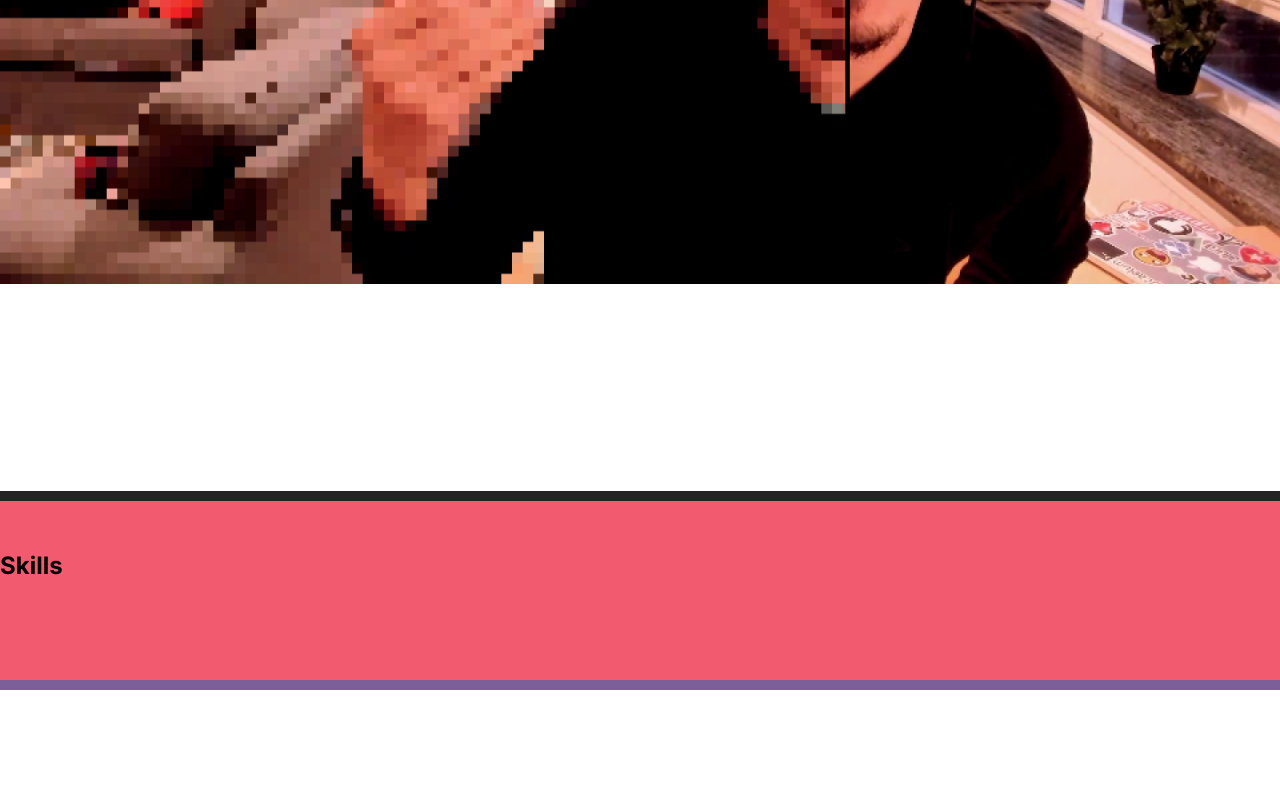
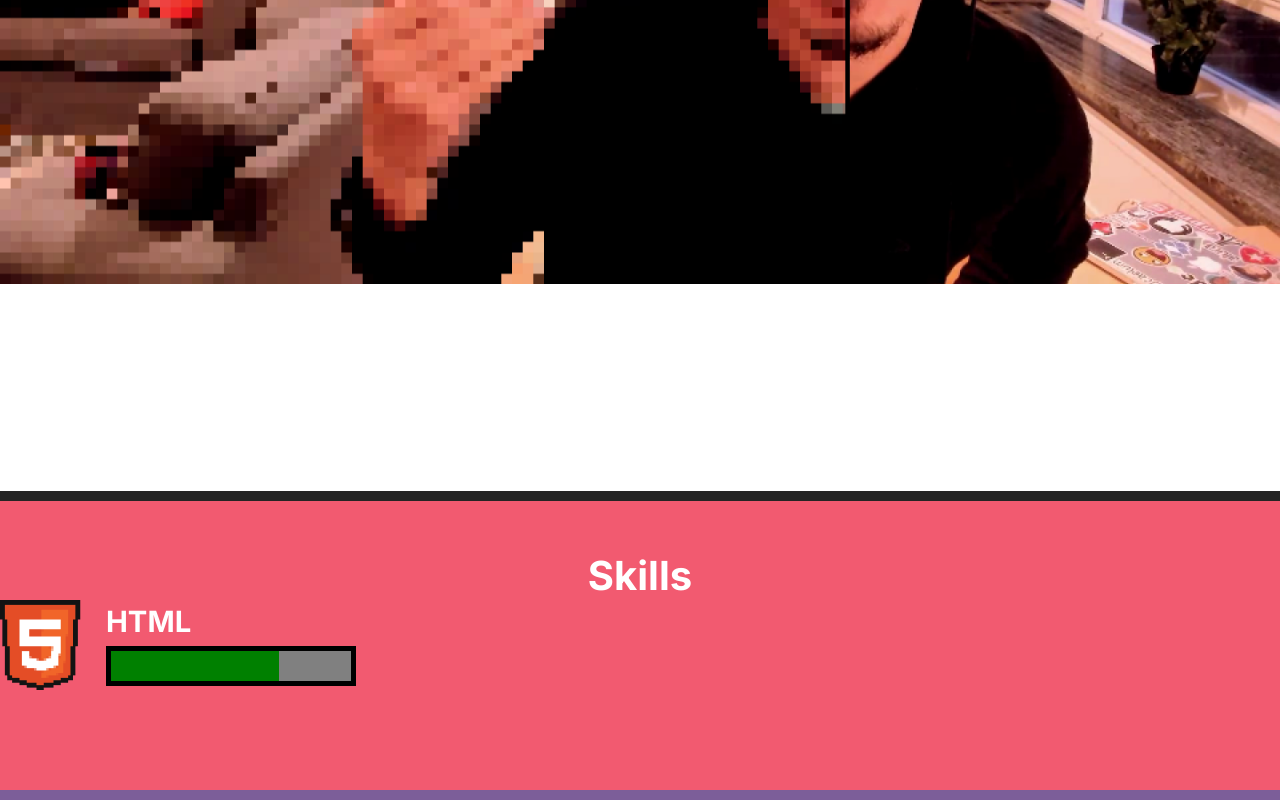
Before and after one commit to riboldidev/curso-html-css, a plain HTML site: page index.html in a window 1280 px wide. Shown: the part 509-1309 px from the top of the page. Before the commit the page ends 1199 px from the top, so only its background shows below. Drawn offline with Linux system fonts and the light colour scheme.

Commit message:
Create the skill-tec component

```diff
--- /dev/null
+++ b/css/components/skill-tec.css
@@ -0,0 +1,17 @@
+.skill-tec {
+    display: flex;
+    font-family: 'Inter', sans-serif;
+    font-size: 25px;
+    font-weight: 700;
+    color: #fff;
+}
+
+.skill-tec .icon {
+    margin-right: 25px;
+}
+
+.skill-tec .right {
+    display: flex;
+    flex-direction: column;
+    justify-content: space-around;
+}
--- a/index.html
+++ b/index.html
@@ -11,7 +11,7 @@
             <link href="https://fonts.googleapis.com/css2?family=Fira+Code:wght@300;400;500;600;700&family=Inter:wght@100;200;300;400;500;600;700;800;900&family=Press+Start+2P&display=swap" rel="stylesheet">
 
             <link rel="stylesheet" href="css/reset.css">
-            <link rel="stylesheet" href="css/components/title.css">
+            <link rel="stylesheet" href="css/components/main-title.css">
             <link rel="stylesheet" href="css/components/subtitle.css">
             <link rel="stylesheet" href="css/components/box.css">
             <link rel="stylesheet" href="css/components/button.css">
@@ -19,6 +19,8 @@
             <link rel="stylesheet" href="css/components/header.css">
             <link rel="stylesheet" href="css/components/banner.css">
             <link rel="stylesheet" href="css/components/section.css">
+            <link rel="stylesheet" href="css/components/skill-tec.css">
+            <link rel="stylesheet" href="css/components/progress-bar.css">
 
         </head>
     <body>
@@ -37,7 +39,7 @@
         <section class="banner">
             <div class="wrapper">
                 <div class="box">
-                    <h1 class="title">VICTOR RIBOLDI</h1>
+                    <h1 class="main-title">VICTOR RIBOLDI</h1>
                     <h2 class="subtitle">{ FrontEnd Developer }</h2>
                 </div>
 
@@ -49,7 +51,16 @@
         </section>
 
         <section class="section">
-            <h2 class="title -second">Skills</h2>
-        </section>
+            <h2 class="main-title -second">Skills</h2>
+
+            <article class="skill-tec">
+                <img class="icon" src="img/ico_html5.png" alt="Logo HTML5">
+                <div class="right">
+                    <h3 class="title">HTML</h3>
+                    <progress class="progress-bar" max="100" value="70">
+                        70%
+                    </progress>
+                </div>
+            </article>
     </body>
 </html>
```
Also changed, not shown: img/ico_html5.png (added).
